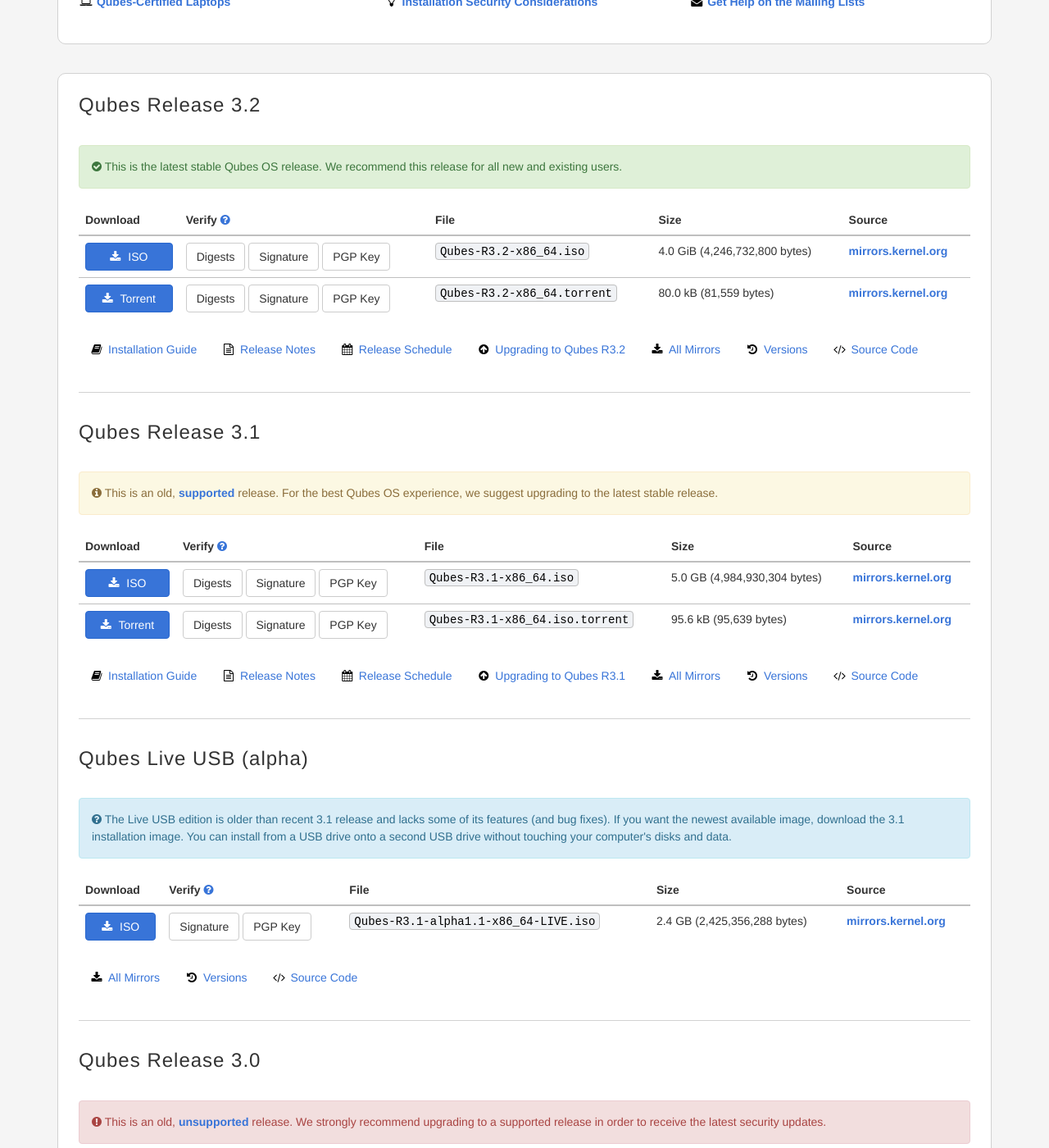
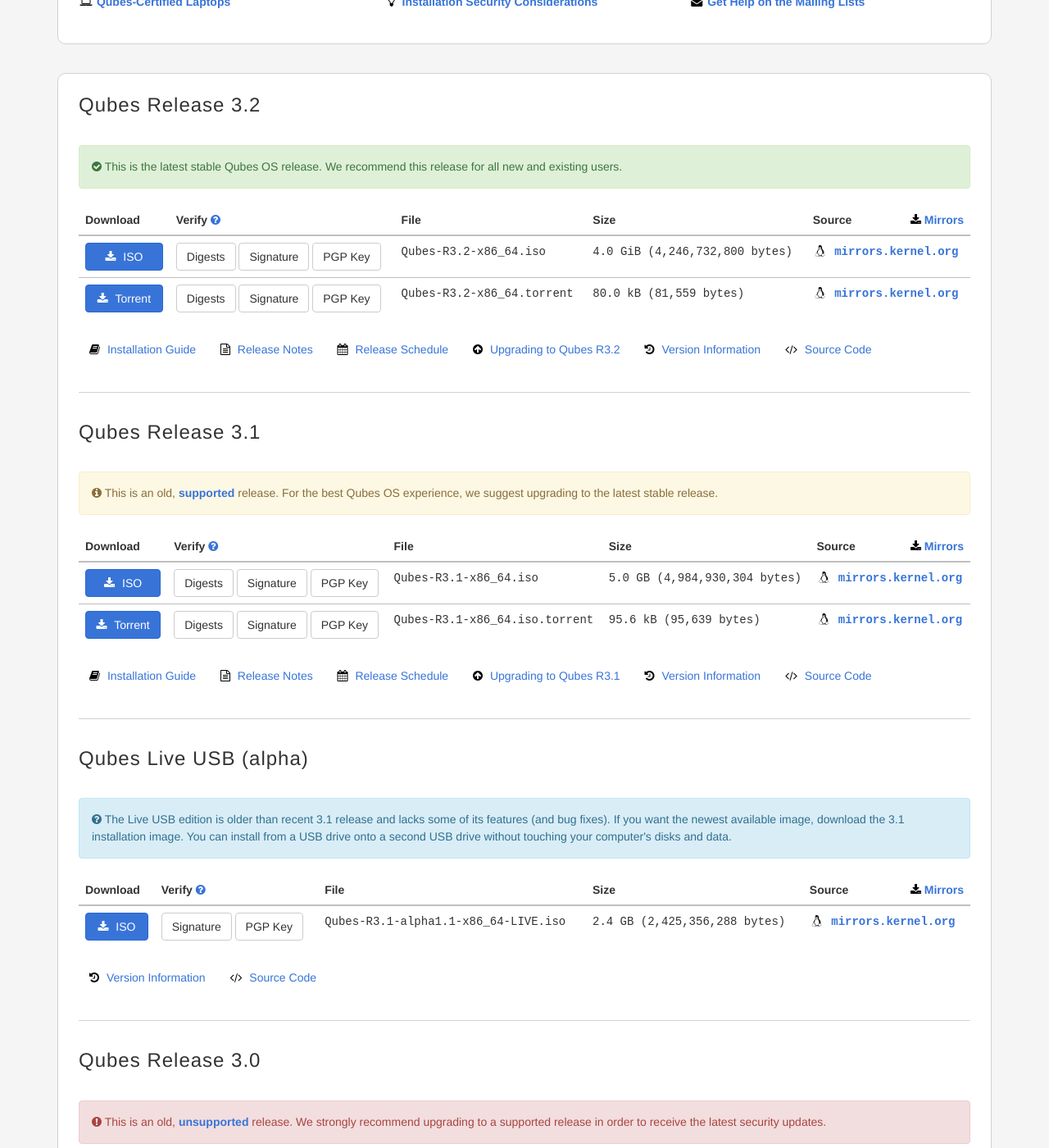
Before and after one commit to QubesOS/qubesos.github.io, a Jekyll site: the page built from pages/downloads.md, in a window 1280 px wide and 1400 px high, scrolled down 307 px. Shown: the whole window at 82% size. Built offline with Jekyll 4.4.1, drawn with Linux system fonts in a browser that asks for light colours; some web fonts are replaced; some of the changed text lies outside the part shown.

Commit message:
Refine page styling and layout
QubesOS/qubes-issues#2401

```diff
--- a/pages/downloads.md
+++ b/pages/downloads.md
@@ -77,7 +77,7 @@ redirect_from:
                  title="How do I verify my download?"></a></th>
             <th>File</th>
             <th>Size</th>
-            <th>Source</th>
+            <th>Source <a class="pull-right" href="#mirrors"><i class="fa fa-download black-icon"></i> Mirrors</a></th>
           </tr>
         </thead>
         <tbody>
@@ -103,13 +103,13 @@ redirect_from:
                 {% endfor %}
               </td>
               <td>
-                <code>{{ source.filename }}</code>
+                <samp>{{ source.filename }}</samp>
               </td>
               <td>
-                {{ source.size }}
+                <samp>{{ source.size }}</samp>
               </td>
               <td>
-                <a href="https://{{ source_name }}/">{{ source_name }}</a>
+                <a href="https://{{ source_name }}/"><i class="fa fa-linux fa-fw black-icon"></i><samp> {{ source_name }}</samp></a>
               </td>
             </tr>
             {% endif %}
@@ -120,21 +120,20 @@ redirect_from:
         {% assign doc_name = docdata[0] %}
         {% assign doc = docdata[1] %}
           {% if doc_name == "Installation Guide" %}
-            <a class="btn btn-link" href="{{ doc.url }}"><i class="fa fa-book fa-fw black-icon"></i>{{ doc_name }}</a>
+            <a class="btn btn-link" href="{{ doc.url }}"><i class="fa fa-book black-icon"></i> {{ doc_name }}</a>
           {% endif %}
           {% if doc_name == "Release Notes" %}
-            <a class="btn btn-link" href="{{ doc.url }}"><i class="fa fa-file-text-o fa-fw black-icon"></i>{{ doc_name }}</a>
+            <a class="btn btn-link" href="{{ doc.url }}"><i class="fa fa-file-text-o black-icon"></i> {{ doc_name }}</a>
           {% endif %}
           {% if doc_name == "Release Schedule" %}
-            <a class="btn btn-link" href="{{ doc.url }}"><i class="fa fa-calendar fa-fw black-icon"></i>{{ doc_name }}</a>
+            <a class="btn btn-link" href="{{ doc.url }}"><i class="fa fa-calendar black-icon"></i> {{ doc_name }}</a>
           {% endif %}
           {% if doc_name contains "Upgrading" %}
-            <a class="btn btn-link" href="{{ doc.url }}"><i class="fa fa-arrow-circle-up fa-fw black-icon"></i>{{ doc_name }}</a>
+            <a class="btn btn-link" href="{{ doc.url }}"><i class="fa fa-arrow-circle-up black-icon"></i> {{ doc_name }}</a>
           {% endif %}
         {% endfor %}
-          <a class="btn btn-link" href="#mirrors"><i class="fa fa-download fa-fw black-icon"></i>All Mirrors</a>
-          <a class="btn btn-link" href="#versions"><i class="fa fa-history fa-fw black-icon"></i>Versions</a>
-          <a class="btn btn-link" href="#source-code"><i class="fa fa-code fa-fw black-icon"></i>Source Code</a>
+          <a class="btn btn-link" href="#versions"><i class="fa fa-history black-icon"></i> Version Information</a>
+          <a class="btn btn-link" href="#source-code"><i class="fa fa-code black-icon"></i> Source Code</a>
       <hr class="more-top more-bottom">
       {% endfor %}
     </div>
```
